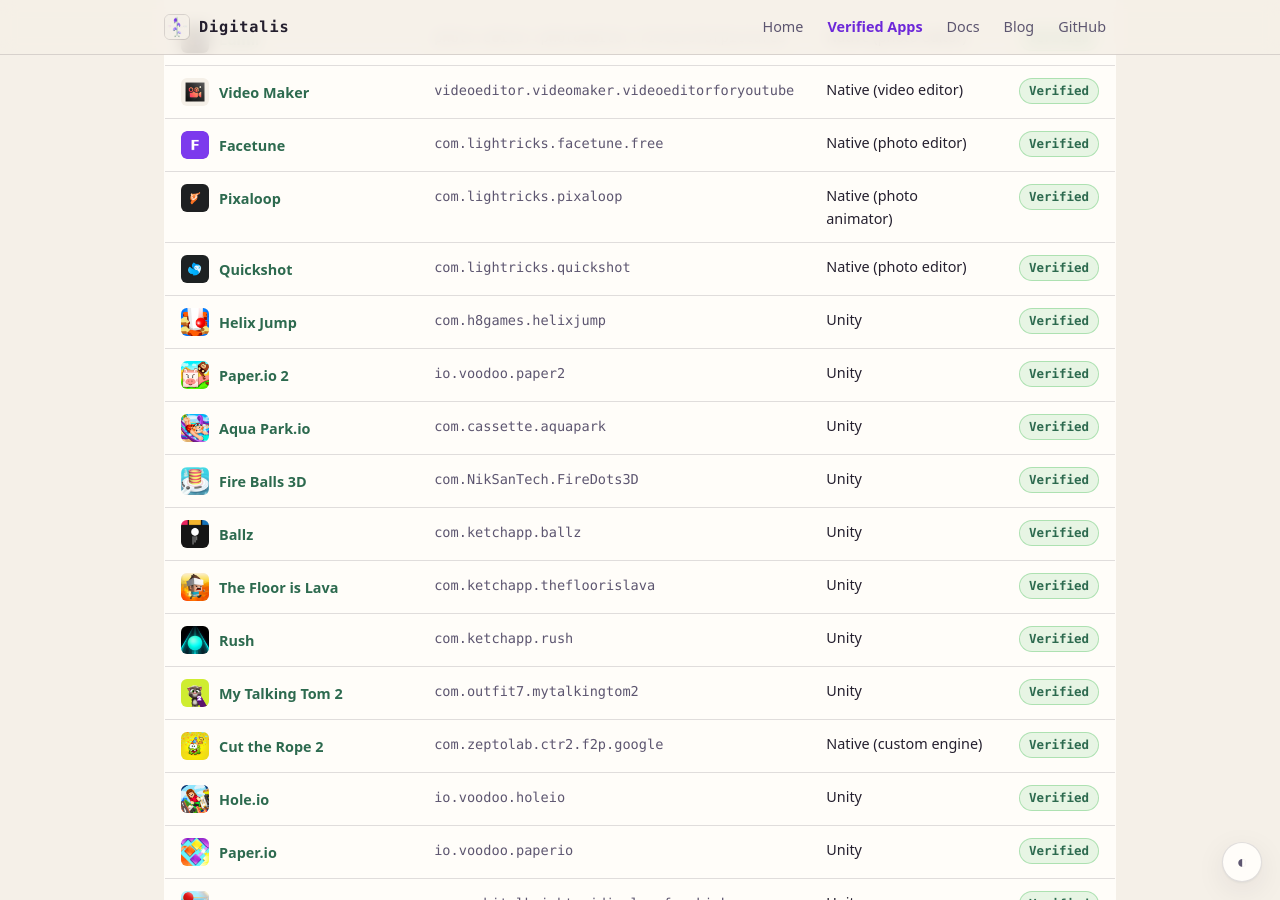
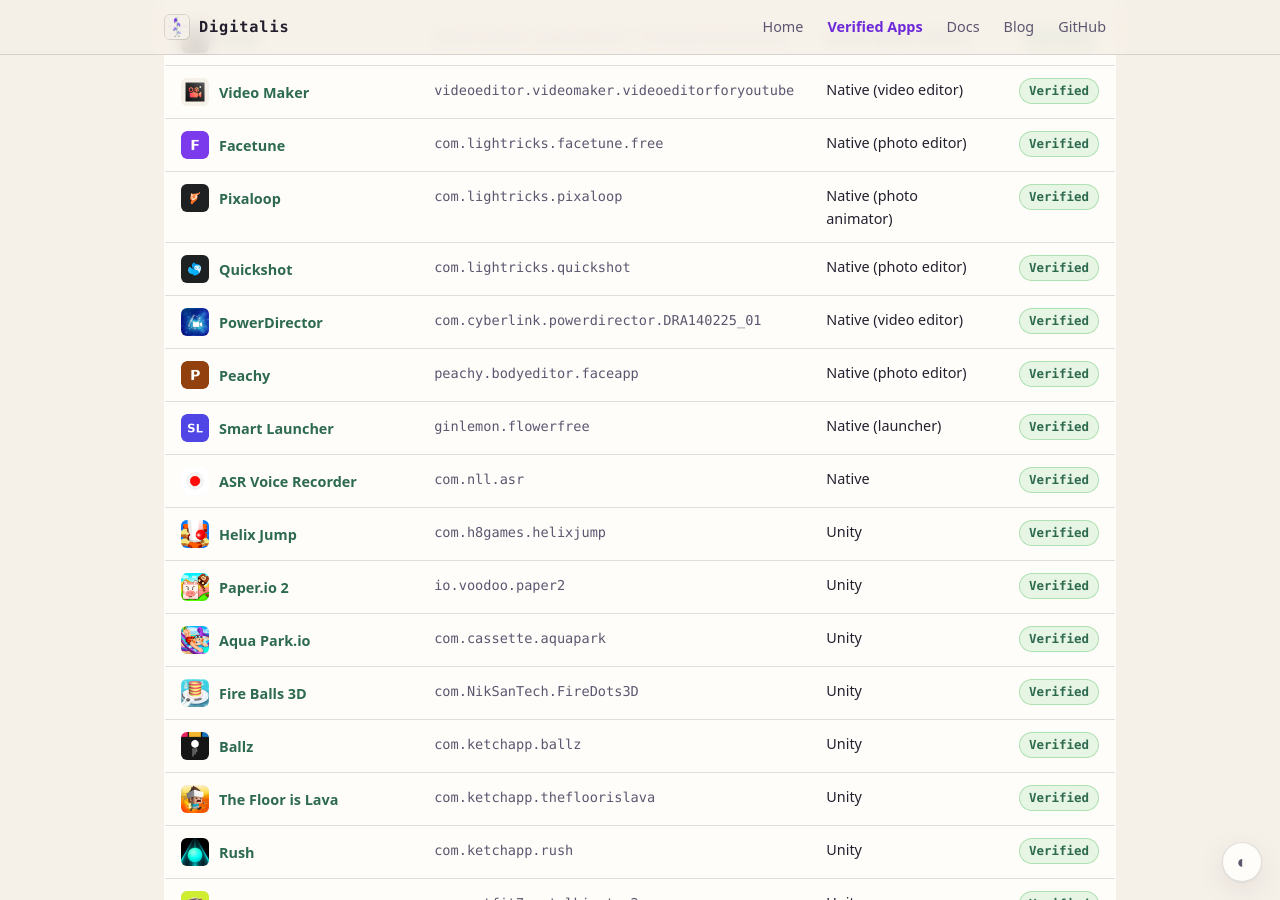
Before and after one commit to DigitalisX64/digitalisx64.github.io, a Jekyll site: the page built from apps.html, in a window 1280 px wide and 900 px high, scrolled down 3811 px. Built offline with Jekyll 4.4.1, drawn with Linux system fonts in a browser that asks for light colours; some of the changed text lies outside the part shown.

Commit message:
apps.yml: add PowerDirector, Peachy, Smart Launcher, ASR (verified apps) + icons

```diff
--- a/_data/apps.yml
+++ b/_data/apps.yml
@@ -181,6 +181,18 @@ verified:
   - name: 'Quickshot'
     package: com.lightricks.quickshot
     stack: 'Native (photo editor)'
+  - name: 'PowerDirector'
+    package: com.cyberlink.powerdirector.DRA140225_01
+    stack: 'Native (video editor)'
+  - name: 'Peachy'
+    package: peachy.bodyeditor.faceapp
+    stack: 'Native (photo editor)'
+  - name: 'Smart Launcher'
+    package: ginlemon.flowerfree
+    stack: 'Native (launcher)'
+  - name: 'ASR Voice Recorder'
+    package: com.nll.asr
+    stack: 'Native'
   - name: 'Helix Jump'
     package: com.h8games.helixjump
     stack: 'Unity'
```
Also changed, not shown: assets/icons/com.cyberlink.powerdirector.DRA140225_01.png (added), assets/icons/com.nll.asr.png (added), assets/icons/ginlemon.flowerfree.png (added), assets/icons/peachy.bodyeditor.faceapp.png (added).
